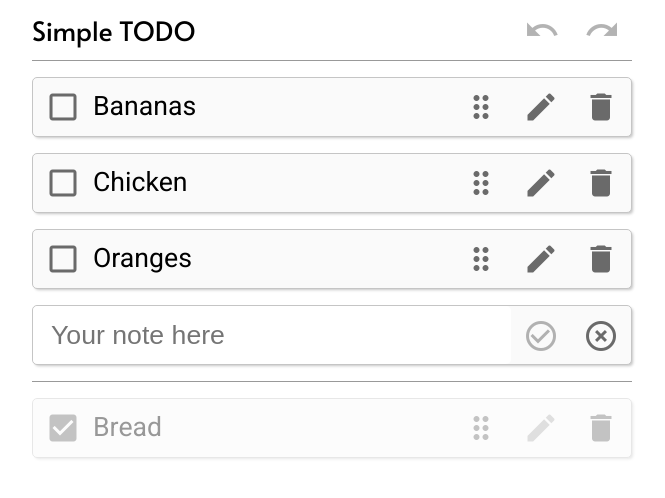
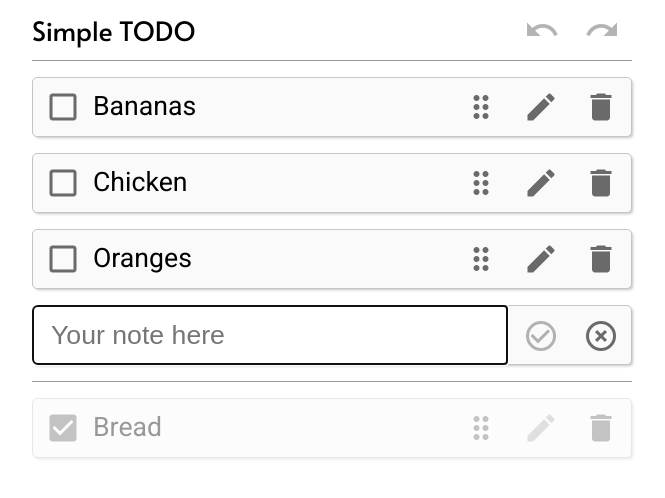
Before and after one commit to adem-repo/simple-todo, a React (Create React App) app: page / in a window 1280 px wide. Both pictures are taken after a click on the element "add_circle_outline". Shown: the top 498 px of the page, without its empty margins (308-973 px from the left). Built offline with nearby package versions, Linux system fonts and the light colour scheme.

Commit message:
visual improvement

```diff
--- a/src/components/EditButton/EditButton.css
+++ b/src/components/EditButton/EditButton.css
@@ -21,15 +21,18 @@
 .edit-todo .input input {
     height: 100%;
     width: 80%;
+    flex: 1 0 200px;
+    margin-right: 16px;
     padding: 7px 7px 7px 18px;
     box-sizing: border-box;
     border: none;
     font-size: inherit;
-    border-radius: 5px;
+    border-radius: 5px 0 0 5px;
+    border-right: 1px solid #c5c5c5;
 }
 
 .edit-todo .input input:focus {
-    outline: none;
+    /*outline: none;*/
 }
 .edit-todo .input .icon.input-accept {
     margin-left: auto;
```
